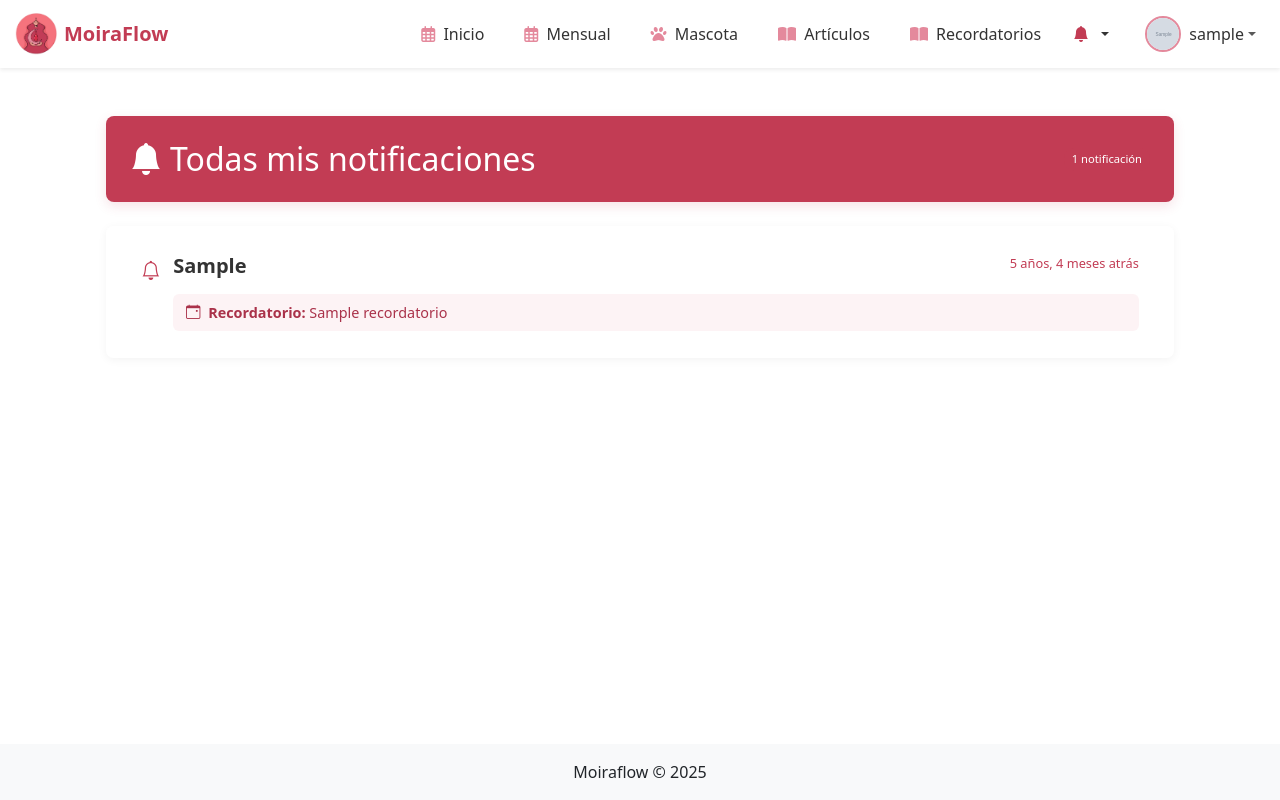
After one commit to martitavm/proyecto-final, a Django app: page /moiraflow/notificaciones/ in a window 1280 px wide. The commit adds this page. Run offline with Django 5.2, Linux system fonts and the light colour scheme; a user stored in the database is signed in; tables that the repository leaves empty hold one stand-in row (values such as "Sample post"); grey boxes marked "Sample" are stand-in pictures; parts of the project's set-up code (start-up, migrations or seed data) failed here and were passed over.

Commit message:
Crear y modificar diseño lista notificaciones y modificar diseño crear cuenta

```diff
--- a/moiraflow/urls.py
+++ b/moiraflow/urls.py
@@ -30,7 +30,7 @@ from moiraflow.views import (
     finalizar_alimentacion, RegistrosDiaView, SintomasViewSet, ajax_login,
     ajax_logout, ListaRecordatoriosView, CrearRecordatorioView,
     EditarRecordatorioView, EliminarRecordatorioView, AdminDashboardView, marcar_notificacion_leida,
-    obtener_notificaciones, marcar_todas_leidas,
+    obtener_notificaciones, marcar_todas_leidas, ListaNotificacionesView,
 )
 
 app_name = 'moiraflow'
@@ -94,7 +94,7 @@ urlpatterns = [
     path('api/notificaciones/<int:notificacion_id>/leida/', marcar_notificacion_leida, name='marcar_notificacion_leida'),
     path('api/notificaciones/<int:notificacion_id>/marcar-leida/', marcar_notificacion_leida, name='marcar_notificacion_leida'),
     path('api/notificaciones/marcar-todas-leidas/', marcar_todas_leidas, name='marcar_todas_leidas'),
-
+    path('notificaciones/', ListaNotificacionesView.as_view(), name='lista_notificaciones'),
 
     path('recordatorios/', ListaRecordatoriosView.as_view(), name='lista_recordatorios'),
     path('recordatorios/crear/', CrearRecordatorioView.as_view(), name='crear_recordatorio'),
--- a/moiraflow/views.py
+++ b/moiraflow/views.py
@@ -1109,3 +1109,23 @@ def marcar_todas_leidas(request):
         return Response({'success': True, 'message': 'Todas las notificaciones marcadas como leídas'})
     except Exception as e:
         return Response({'success': False, 'error': str(e)}, status=500)
+
+class ListaNotificacionesView(LoginRequiredMixin, ListView):
+    template_name = 'moiraflow/lista_notificaciones.html'
+    model = Notificacion
+    context_object_name = 'notificaciones'
+    paginate_by = 20
+
+    def get_queryset(self):
+        # Ordenamos por fecha descendente (las más recientes primero)
+        return Notificacion.objects.filter(
+            usuario=self.request.user
+        ).order_by('-fecha_creacion')
+
+    def get_context_data(self, **kwargs):
+        context = super().get_context_data(**kwargs)
+        context['total_no_leidas'] = Notificacion.objects.filter(
+            usuario=self.request.user,
+            leida=False
+        ).count()
+        return context
--- a/templates/moiraflow/index.html
+++ b/templates/moiraflow/index.html
@@ -3,7 +3,7 @@
 
 {% block content %}
 <!-- Hero Section -->
-<section class="hero-section">
+<section class="hero-section rounded">
     <div class="hero-bg"></div>
     <div class="container py-5 position-relative">
         <div class="row align-items-center min-vh-75">
--- /dev/null
+++ b/templates/moiraflow/lista_notificaciones.html
@@ -0,0 +1,225 @@
+{% extends 'base.html' %}
+{% load static %}
+
+{% block content %}
+<style>
+  :root {
+    --primary-color: #c23c54;
+    --secondary-color: #e4899c;
+    --light-color: #fff;
+    --hover-color: #aa324a;
+  }
+
+  .notificaciones-header {
+    background-color: var(--primary-color);
+    color: var(--light-color);
+    padding: 1.5rem;
+    border-radius: 8px;
+    margin-bottom: 1.5rem;
+    box-shadow: 0 4px 12px rgba(194, 60, 84, 0.15);
+  }
+
+  .notificaciones-card {
+    border-radius: 8px;
+    border: none;
+    box-shadow: 0 2px 10px rgba(0, 0, 0, 0.05);
+    overflow: hidden;
+  }
+
+  .notification-item {
+    border: none;
+    border-radius: 0;
+    border-bottom: 1px solid rgba(228, 137, 156, 0.2);
+    transition: all 0.2s ease;
+    background-color: var(--light-color);
+  }
+
+  .notification-item:hover {
+    background-color: rgba(228, 137, 156, 0.05);
+    transform: translateX(4px);
+  }
+
+  .notification-item.unread {
+    background-color: rgba(194, 60, 84, 0.08);
+    border-left: 4px solid var(--primary-color);
+  }
+
+  .notification-item:last-child {
+    border-bottom: none;
+  }
+
+  .notification-content {
+    padding: 1.2rem;
+  }
+
+  .notification-title {
+    font-weight: 600;
+    color: #333;
+    margin-bottom: 0.5rem;
+  }
+
+  .notification-meta {
+    color: #6c757d;
+    font-size: 0.85rem;
+    margin-bottom: 0.3rem;
+  }
+
+  .notification-time {
+    color: var(--primary-color);
+    font-size: 0.8rem;
+    font-weight: 500;
+  }
+
+  .notification-recordatorio {
+    background-color: rgba(228, 137, 156, 0.1);
+    padding: 0.5rem 0.8rem;
+    border-radius: 6px;
+    margin-top: 0.5rem;
+    font-size: 0.9rem;
+    color: var(--hover-color);
+  }
+
+  .notification-icon {
+    color: var(--primary-color);
+    font-size: 1.2rem;
+    margin-right: 0.8rem;
+    margin-top: 0.2rem;
+  }
+
+  .empty-state {
+    padding: 3rem;
+    text-align: center;
+    background-color: rgba(228, 137, 156, 0.05);
+    border-radius: 8px;
+  }
+
+  .empty-state i {
+    color: var(--secondary-color);
+    font-size: 3rem;
+    margin-bottom: 1rem;
+  }
+
+  .empty-state h4 {
+    color: var(--hover-color);
+    margin-bottom: 0.5rem;
+  }
+
+  .empty-state p {
+    color: #6c757d;
+  }
+
+  .pagination {
+    --bs-pagination-color: var(--primary-color);
+    --bs-pagination-hover-color: var(--light-color);
+    --bs-pagination-hover-bg: var(--primary-color);
+    --bs-pagination-focus-color: var(--light-color);
+    --bs-pagination-focus-bg: var(--primary-color);
+    --bs-pagination-active-color: var(--light-color);
+    --bs-pagination-active-bg: var(--primary-color);
+    --bs-pagination-active-border-color: var(--primary-color);
+    --bs-pagination-border-color: rgba(194, 60, 84, 0.3);
+  }
+
+  .pagination .page-link {
+    border-radius: 6px;
+    margin: 0 2px;
+    transition: all 0.2s ease;
+  }
+
+  .pagination .page-link:hover {
+    transform: translateY(-1px);
+    box-shadow: 0 2px 4px rgba(194, 60, 84, 0.2);
+  }
+
+  .notification-badge {
+    background-color: var(--primary-color);
+    color: var(--light-color);
+    font-size: 0.7rem;
+    padding: 0.2rem 0.5rem;
+    border-radius: 10px;
+    margin-left: 0.5rem;
+  }
+</style>
+
+<div class="container mt-4">
+    <div class="notificaciones-header d-flex justify-content-between align-items-center">
+        <h2 class="m-0"><i class="bi bi-bell-fill me-2"></i>Todas mis notificaciones</h2>
+        {% if notificaciones %}
+            <span class="notification-badge">{{ notificaciones|length }} notificación{{ notificaciones|length|pluralize:"es" }}</span>
+        {% endif %}
+    </div>
+
+    <div class="notificaciones-card card">
+        <div class="card-body p-0">
+            {% if notificaciones %}
+                <div class="list-group list-group-flush">
+                    {% for notificacion in notificaciones %}
+                        <div class="list-group-item notification-item {% if not notificacion.leida %}unread{% endif %}">
+                            <div class="notification-content">
+                                <div class="d-flex align-items-start">
+                                    <i class="bi {% if not notificacion.leida %}bi-bell-fill{% else %}bi-bell{% endif %} notification-icon"></i>
+                                    <div class="flex-grow-1">
+                                        <div class="d-flex justify-content-between align-items-start">
+                                            <h5 class="notification-title">{{ notificacion.mensaje }}</h5>
+                                            <small class="notification-time">{{ notificacion.fecha_creacion|timesince }} atrás</small>
+                                        </div>
+                                        {% if notificacion.recordatorio %}
+                                            <div class="notification-recordatorio">
+                                                <i class="bi bi-calendar-event me-1"></i>
+                                                <strong>Recordatorio:</strong> {{ notificacion.recordatorio.titulo }}
+                                            </div>
+                                        {% endif %}
+                                    </div>
+                                </div>
+                            </div>
+                        </div>
+                    {% endfor %}
+                </div>
+
+                <!-- Paginación -->
+                {% if is_paginated %}
+                    <div class="p-3 border-top">
+                        <nav>
+                            <ul class="pagination justify-content-center mb-0">
+                                {% if page_obj.has_previous %}
+                                    <li class="page-item">
+                                        <a class="page-link" href="?page={{ page_obj.previous_page_number }}">
+                                            <i class="bi bi-chevron-left me-1"></i>Anterior
+                                        </a>
+                                    </li>
+                                {% endif %}
+
+                                {% for num in page_obj.paginator.page_range %}
+                                    {% if page_obj.number == num %}
+                                        <li class="page-item active">
+                                            <a class="page-link" href="?page={{ num }}">{{ num }}</a>
+                                        </li>
+                                    {% elif num > page_obj.number|add:'-3' and num < page_obj.number|add:'3' %}
+                                        <li class="page-item">
+                                            <a class="page-link" href="?page={{ num }}">{{ num }}</a>
+                                        </li>
+                                    {% endif %}
+                                {% endfor %}
+
+                                {% if page_obj.has_next %}
+                                    <li class="page-item">
+                                        <a class="page-link" href="?page={{ page_obj.next_page_number }}">
+                                            Siguiente<i class="bi bi-chevron-right ms-1"></i>
+                                        </a>
+                                    </li>
+                                {% endif %}
+                            </ul>
+                        </nav>
+                    </div>
+                {% endif %}
+            {% else %}
+                <div class="empty-state">
+                    <i class="bi bi-bell-slash"></i>
+                    <h4 class="mb-2">No tienes notificaciones</h4>
+                    <p class="text-muted">Cuando tengas nuevas notificaciones aparecerán aquí.</p>
+                </div>
+            {% endif %}
+        </div>
+    </div>
+</div>
+{% endblock %}
--- a/templates/moiraflow/lista_perfiles.html
+++ b/templates/moiraflow/lista_perfiles.html
@@ -66,7 +66,7 @@
 <!-- Estilos adicionales para el esquema de colores -->
 <style>
     .table-hover tbody tr:hover {
-        background-color: rgba(228, 137, 156, 0.1); /* #e4899c con transparencia */
+        background-color: rgba(228, 137, 156, 0.1);
     }
 
     .card {
--- a/templates/partials/navbar.html
+++ b/templates/partials/navbar.html
@@ -1,6 +1,6 @@
 {% load static %}
 <nav class="navbar navbar-expand-lg navbar-light bg-white shadow-sm">
-    <div class="container">
+    <div class="container-fluid px-3">
         <!-- Logo redondo y nombre de la marca -->
         <a class="navbar-brand d-flex align-items-center" href="{% url 'moiraflow:index' %}">
             <div class="rounded-circle me-2"
@@ -44,6 +44,13 @@
                         </a>
                     </li>
 
+                    <li class="nav-item mx-1">
+                        <a class="nav-link position-relative px-3 py-2" href="{% url 'moiraflow:lista_recordatorios' %}"
+                           style="color: #333;">
+                            <i class="fas fa-book-open me-1" style="color: #e4899c;"></i> Recordatorios
+                        </a>
+                    </li>
+
                     {% if user.perfil.es_administrador %}
                         <li class="nav-item mx-1">
                             <a class="nav-link position-relative px-3 py-2"
@@ -81,7 +88,7 @@
                             <li class="dropdown-divider my-0"></li>
                             <li>
                                 <a class="dropdown-item text-center py-2 small fw-bold"
-                                   href="{% url 'moiraflow:lista_recordatorios' %}" style="color: #c23c54;">
+                                   href="{% url 'moiraflow:lista_notificaciones' %}" style="color: #c23c54;">
                                     Ver todas las notificaciones
                                 </a>
                             </li>
```
